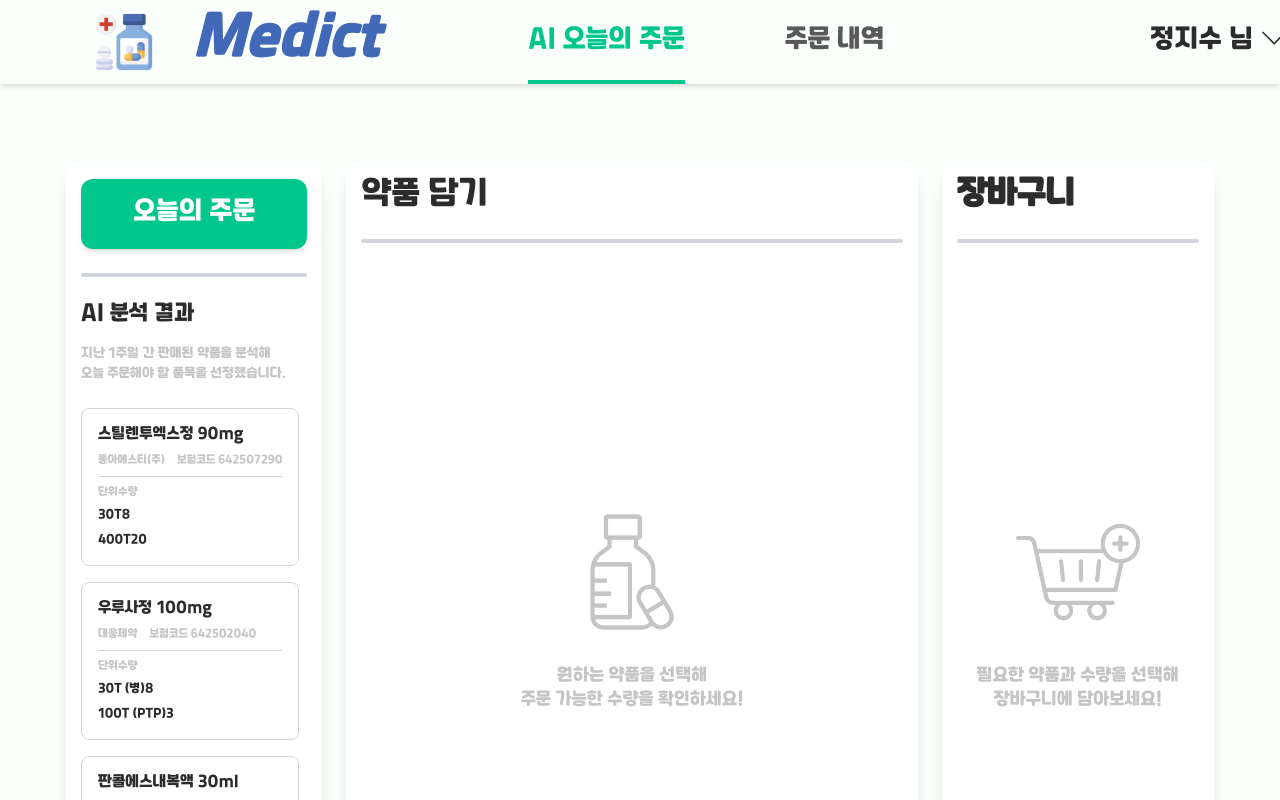
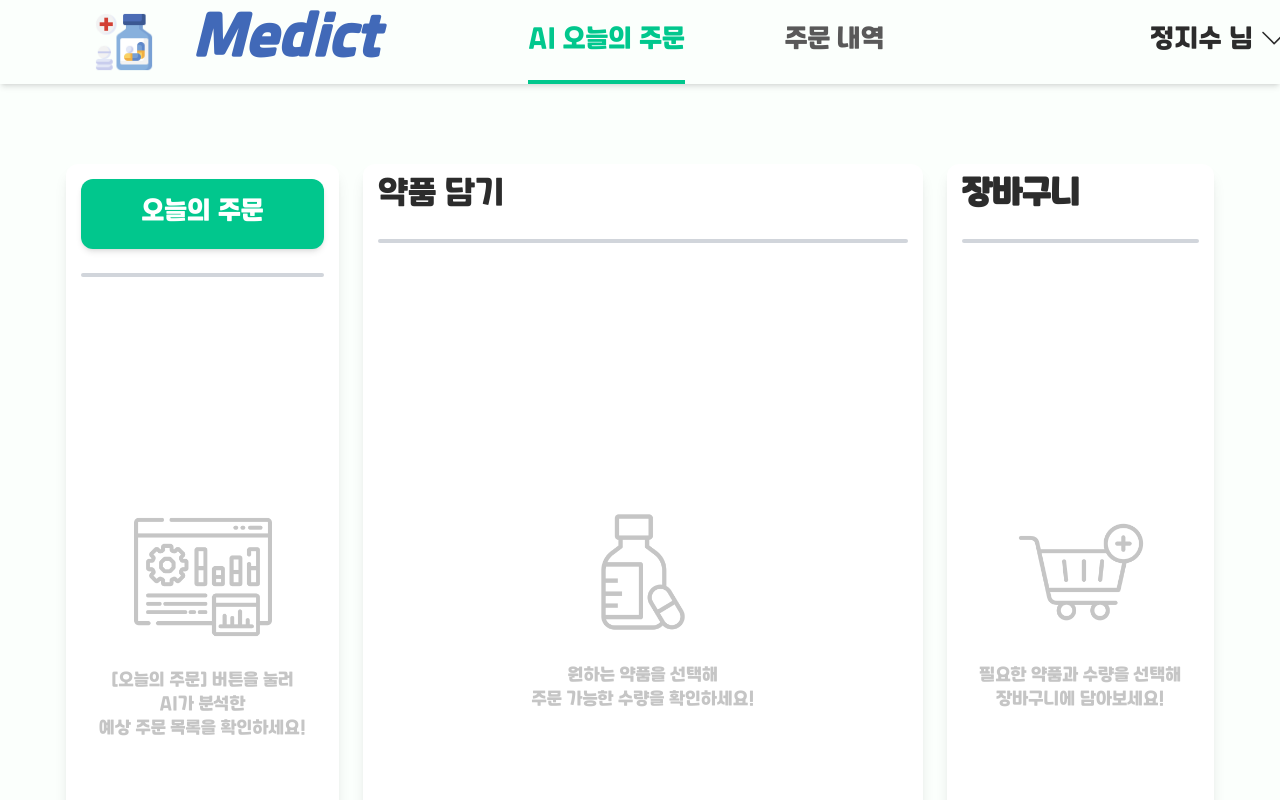
Before and after one commit to StopSoo/codevision-project1, a Next.js app: page /order in a window 1280 px wide. Shown: the top 800 px of the page. Built offline with nearby package versions, Linux system fonts and the light colour scheme.

Commit message:
feat: 상태 관리 - 오늘의 주문

```diff
--- a/src/components/common/Area.tsx
+++ b/src/components/common/Area.tsx
@@ -1,4 +1,5 @@
 import Button from "./Button";
+import { useAnalysisStore } from "@/store/store";
 
 interface AreaProps {
     size: 's' | 'm' | 'l' | 'xl' | 'default';
@@ -10,18 +11,24 @@ interface AreaProps {
 export default function Area({ size, hasHeader, title, children }: AreaProps) {
     const sizeMap = { 's': 380, 'm': 530, 'l': 750, 'xl': 1300, 'default': 'full' };
 
+    const { clickAnalysis, setClickAnalysis } = useAnalysisStore();
+
     if (sizeMap[size] !== 'full') {
         return (
             <div
                 style={{ width: `${sizeMap[size]}px` }}
-                className={`bg-white p-[15px] rounded-xl outline-solid shadow-lg min-w-[${sizeMap[size]}px] flex flex-col h-full`}
+                className={"bg-white p-[15px] rounded-xl outline-solid shadow-lg flex flex-col h-full"}
             >
                 {hasHeader ? (
                     <div className="flex flex-row font-bold text-2xl md:text-3xl items-start whitespace-nowrap">
                         {title}
                     </div>
                 ) : (
-                    <Button text="오늘의 주문" height={70} />
+                    <Button
+                        text="오늘의 주문"
+                        height={70}
+                        onClick={setClickAnalysis}
+                    />
                 )}
                 <div className="w-full h-1 bg-gray-300 rounded-xl my-[24px]" />
                 <div className="flex-1 overflow-hidden">
@@ -39,7 +46,11 @@ export default function Area({ size, hasHeader, title, children }: AreaProps) {
                         {title}
                     </div>
                 ) : (
-                    <Button text="오늘의 주문" height={70} />
+                    <Button
+                        text="오늘의 주문"
+                        height={70}
+                        onClick={() => setClickAnalysis()}
+                    />
                 )}
                 <div className="w-full h-1 bg-gray-300 rounded-xl my-[24px]" />
                 <div className="flex-1 overflow-hidden">
--- a/src/components/common/Button.tsx
+++ b/src/components/common/Button.tsx
@@ -1,14 +1,13 @@
 interface ButtonProps {
     text: string;
     height: number;
+    onClick: () => void;
 }
 
-export default function Button({ text, height }: ButtonProps) {
-    const handleClick = () => { };
-
+export default function Button({ text, height, onClick }: ButtonProps) {
     return (
         <button
-            onClick={handleClick}
+            onClick={onClick}
             style={{ height: `${height}px` }}
             className={"flex flex-row w-full bg-main-color font-medium font-recipe text-md md:text-2xl text-white whitespace-nowrap items-center justify-center px-[10px] md:px-[40px] py-[20px] rounded-xl outline-none shadow-md"}>
             {text}
--- a/src/components/order/AnalysisList.tsx
+++ b/src/components/order/AnalysisList.tsx
@@ -1,10 +1,14 @@
-type DataType = {
+import { useAnalysisStore } from "@/store/store";
+import { useEffect } from "react";
+
+export type DataType = {
     name: string;
     company: string;
     code: string;
     detail: [string, number][];
 }
-
+// 목데이터
+// API 연결 시 변경
 const analysisData: DataType[] = [
     {
         name: "스틸렌투엑스정 90mg",
@@ -87,6 +91,14 @@ const analysisData: DataType[] = [
 ];
 
 export default function AnalysisList() {
+    const { clickAnalysis, result, setResult } = useAnalysisStore();
+
+    useEffect(() => {
+        // API 연결 시 수정
+        // 버튼 클릭 여부가 변경되었을 때 AI 분석 결과 리스트가 업데이트되도록
+        setResult(analysisData);
+    }, [clickAnalysis]);
+
     return (
         <div className="h-full flex flex-col">
             <div className="flex flex-col space-y-4 mb-6">
@@ -100,7 +112,7 @@ export default function AnalysisList() {
 
             <div className="flex-1 overflow-y-auto space-y-4 pr-2">
                 {
-                    analysisData.map((analysis, index) => (
+                    result.map((analysis, index) => (
                         <button
                             key={index}
                             className="w-full flex flex-col space-y-2 p-4 border border-gray-300 rounded-lg hover:border-main-color hover:bg-selected-bg transition-colors"
--- a/src/pages/order/index.tsx
+++ b/src/pages/order/index.tsx
@@ -4,6 +4,8 @@ import AnalysisList from "@/components/order/AnalysisList";
 import MedicineDetail from "@/components/order/MedicineDetail";
 import Image from "next/image";
 import { useState } from "react";
+
+import { useAnalysisStore } from "@/store/store";
 // API 구조 보고 수정할 것
 const medicineDetailData = {
     name: "스틸렌투엑스정 90mg",
@@ -61,7 +63,7 @@ const medicineDetailData400T = {
 };
 
 export default function Order() {
-    const [hasAnalysis, setHasAnalysis] = useState(false);
+    const { clickAnalysis } = useAnalysisStore();
     const [selectedMedicine, setSelectedMedicine] = useState<typeof medicineDetailData | null>(null);
     const [hasList, setHasList] = useState(false);
 
@@ -69,9 +71,9 @@ export default function Order() {
         <Layout>
             <div className="flex flex-row space-x-6 h-screen">
                 <Area size='s' hasHeader={false}>
-                    {!hasAnalysis
+                    {clickAnalysis
                         ? <AnalysisList />
-                        : <div className="flex flex-col h-full items-center justify-center">
+                        : <div className="flex flex-col h-full items-center justify-center mx-[18px]">
                             <Image
                                 src="/assets/icon1.png"
                                 width={138}
--- /dev/null
+++ b/src/store/store.ts
@@ -0,0 +1,21 @@
+import { DataType } from '@/components/order/AnalysisList';
+import { create } from 'zustand';
+/* 약국 */
+// 오늘의 주문
+interface AnalysisStore {
+    clickAnalysis: boolean; // [오늘의 주문] 버튼 클릭 여부
+    setClickAnalysis: () => void;
+    result: DataType[]; // AI 분석 결과 리스트
+    setResult: (newResult: DataType[]) => void;
+}
+
+export const useAnalysisStore = create<AnalysisStore>((set) => ({
+    clickAnalysis: false,
+    setClickAnalysis: () => set((state) => ({ clickAnalysis: !state.clickAnalysis })),
+    result: [],
+    setResult: (newResult: DataType[]) => set({ result: newResult })
+}));
+
+
+
+/* 도매상 */
```
Also changed, not shown: 1 other file (tests, documents, lock files or other folders).
